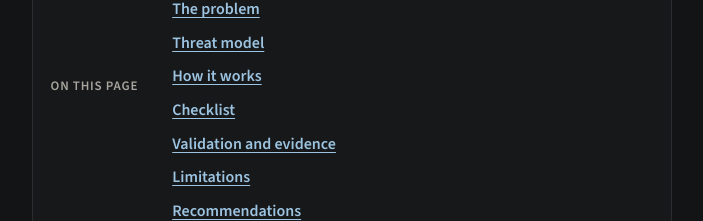
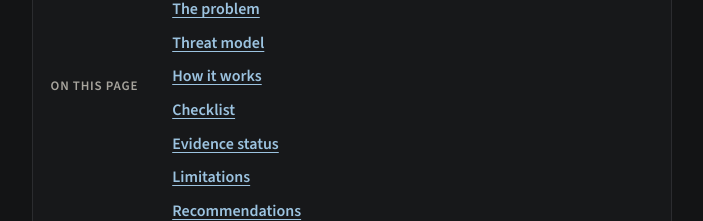
Before and after one commit to Securek8x/SecurityCorp, a Next.js app: page /knowledge/backup-restoration-verification in a window 1280 px wide. Shown: the part 1220-1441 px from the top of the page, without its empty margins (288-991 px from the left). Built offline with nearby package versions, Linux system fonts and the light colour scheme.

Commit message:
fix: rename article evidence heading to Evidence status (wo8.4)
Guides with a Validation steps section also showed 'Validation and
evidence' for the article's evidence state, two near-identical headings.
The sec-validation anchor ID is unchanged.

```diff
--- a/components/knowledge-article-shell.tsx
+++ b/components/knowledge-article-shell.tsx
@@ -219,7 +219,7 @@ export function KnowledgeArticleShell({ article }: { article: KnowledgeArticle }
     textBlock("sec-threat-model", "Threat model", sections.threatModel),
     textBlock("sec-main-content", "How it works", sections.mainContent),
     ...moduleBlocks(module),
-    textBlock("sec-validation", "Validation and evidence", sections.validationEvidence),
+    textBlock("sec-validation", "Evidence status", sections.validationEvidence),
     textBlock("sec-limitations", "Limitations", sections.limitations),
     listBlock("sec-defensive-recommendations", "Recommendations", sections.defensiveRecommendations),
     listBlock("sec-key-takeaways", "Key takeaways", sections.keyTakeaways),
```
